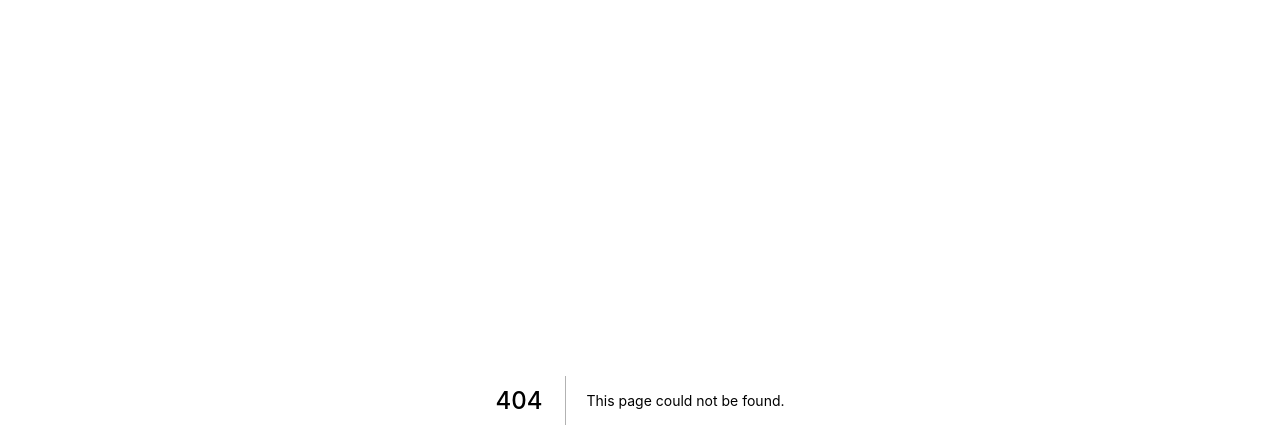
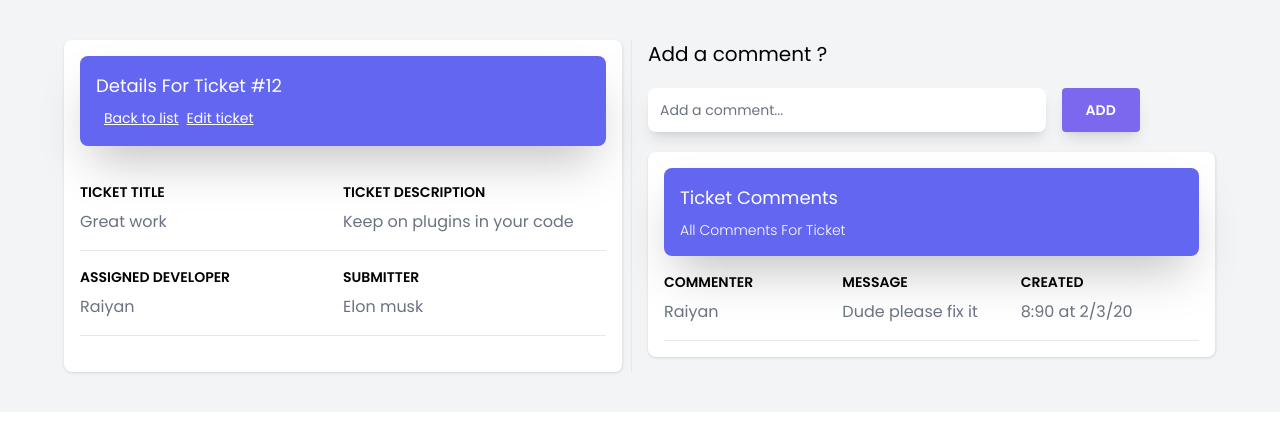
Before and after one commit to blooming-volcanoes/grab-bug-client, a Next.js app: page /dashboard/ticketDetails in a window 1280 px wide. Before the commit this address had no page. Shown: the top 448 px of the page. Built offline with nearby package versions, Linux system fonts and the light colour scheme.

Commit message:
[EDITED]-ticketDetails half done

```diff
--- /dev/null
+++ b/src/components/Dashboard/TicketComments.tsx
@@ -0,0 +1,46 @@
+import React from "react";
+
+function TicketComments() {
+    return (
+        <div>
+            <h1 className="text-xl">Add a comment ?</h1>
+
+            {/* input for comment */}
+            <div className="my-5 flex space-x-4">
+                <input className="comment-input" placeholder="Add a comment..." type="text" />
+                <button className="primary-btn" type="button">
+                    ADD
+                </button>
+            </div>
+
+            {/* ticket comments */}
+            <div className="rounded-lg  border-r bg-white p-4 shadow">
+                <div className="space-y-2  rounded-lg bg-indigo-500 p-4 capitalize text-white shadow-2xl">
+                    {/* ticket header */}
+                    <h1 className="text-lg">Ticket comments</h1>
+                    <p className="text-sm font-light">All comments for ticket</p>
+                </div>
+
+                {/* commenter details */}
+                <ul>
+                    <li className="flex justify-between border-b py-4">
+                        <p className="flex w-2/4 flex-col space-y-2 ">
+                            <span className="text-sm font-semibold uppercase">commenter</span>
+                            <span className="text-gray-500">Raiyan</span>
+                        </p>
+                        <p className="flex w-2/4 flex-col space-y-2">
+                            <span className="text-sm font-semibold uppercase">message</span>
+                            <span className="text-gray-500">Dude please fix it</span>
+                        </p>
+                        <p className="flex w-2/4 flex-col space-y-2">
+                            <span className="text-sm font-semibold uppercase">Created</span>
+                            <span className="text-gray-500">8:90 at 2/3/20</span>
+                        </p>
+                    </li>
+                </ul>
+            </div>
+        </div>
+    );
+}
+
+export default TicketComments;
--- /dev/null
+++ b/src/components/Dashboard/TicketSingleDetails.tsx
@@ -0,0 +1,50 @@
+import React from "react";
+
+function TicketSingleDetails() {
+    return (
+        <div className="rounded-lg  border-r bg-white p-4 shadow">
+            <div className="space-y-2 space-x-2 rounded-lg bg-indigo-500 p-4 capitalize text-white shadow-2xl">
+                {/* ticket details header */}
+                <h4 className="text-lg">Details for ticket #12</h4>
+                <button className="text-sm underline" type="button">
+                    Back to list
+                </button>
+                <button className="text-sm underline" type="button">
+                    Edit ticket
+                </button>
+            </div>
+
+            {/* ticket more details */}
+            <div className="py-5">
+                <ul>
+                    <li className="flex justify-between border-b py-4">
+                        <p className="flex w-2/4 flex-col justify-items-start space-y-2">
+                            <span className="text-sm font-semibold uppercase">Ticket title</span>
+                            <span className="text-gray-500">Great work</span>
+                        </p>
+                        <p className="flex w-2/4 flex-col space-y-2">
+                            <span className="text-sm font-semibold uppercase">
+                                Ticket Description
+                            </span>
+                            <span className="text-gray-500">Keep on plugins in your code</span>
+                        </p>
+                    </li>
+                    <li className="flex justify-between border-b py-4">
+                        <p className="flex w-2/4 flex-col space-y-2 ">
+                            <span className="text-sm font-semibold uppercase">
+                                Assigned Developer
+                            </span>
+                            <span className="text-gray-500">Raiyan</span>
+                        </p>
+                        <p className="flex w-2/4 flex-col space-y-2">
+                            <span className="text-sm font-semibold uppercase">Submitter</span>
+                            <span className="text-gray-500">Elon musk</span>
+                        </p>
+                    </li>
+                </ul>
+            </div>
+        </div>
+    );
+}
+
+export default TicketSingleDetails;
--- a/src/pages/dashboard/taskDetails.tsx
+++ /dev/null
@@ -1,58 +0,0 @@
-import React from "react";
-
-function TaskDetails() {
-    return (
-        <section className="bg-gray-100">
-            <div className="gird-cols-1 mx-4 grid gap-y-4 gap-x-4 py-10 md:mx-auto md:max-w-3xl lg:mx-auto lg:max-w-6xl lg:grid-cols-12">
-                {/* details side */}
-                <div className=" lg:col-span-6">
-                    <div className="rounded-lg bg-white p-4 shadow">
-                        <div>
-                            {/* ticket details header */}
-                            <h4>Details for ticket #12</h4>
-                            <button type="button">Back to list</button>
-                            <button type="button">Edit</button>
-                        </div>
-
-                        {/* ticket more details */}
-                        <div>
-                            <ul>
-                                <li>
-                                    <p>
-                                        <span>Ticket title</span>
-                                        <span>Great work</span>
-                                    </p>
-                                    <p>
-                                        <span>Ticket Description</span>
-                                        <span>Keep on plugins in your code</span>
-                                    </p>
-                                </li>
-                            </ul>
-                        </div>
-                    </div>
-                </div>
-
-                {/* comment side */}
-                <div className="lg:col-span-6">
-                    <div>
-                        <h1>Add a comment ?</h1>
-
-                        {/* input for comment */}
-                        <div>
-                            <input type="text" />
-                            <button type="button">Add</button>
-                        </div>
-
-                        {/* ticket comments */}
-                        <div>
-                            {/* ticket header */}
-                            <h1>Ticket comments</h1>
-                        </div>
-                    </div>
-                </div>
-            </div>
-        </section>
-    );
-}
-
-export default TaskDetails;
--- /dev/null
+++ b/src/pages/dashboard/ticketDetails.tsx
@@ -0,0 +1,23 @@
+import TicketComments from "components/Dashboard/TicketComments";
+import TicketSingleDetails from "components/Dashboard/TicketSingleDetails";
+import React from "react";
+
+function TaskDetails() {
+    return (
+        <section className="bg-gray-100">
+            <div className="gird-cols-1 mx-4 grid gap-y-4 gap-x-4 py-10 md:mx-auto md:max-w-3xl lg:mx-auto lg:max-w-6xl lg:grid-cols-12">
+                {/* details side */}
+                <div className="border-r pr-2 lg:col-span-6">
+                    <TicketSingleDetails />
+                </div>
+
+                {/* comment side */}
+                <div className=" lg:col-span-6">
+                    <TicketComments />
+                </div>
+            </div>
+        </section>
+    );
+}
+
+export default TaskDetails;
--- a/src/styles/globals.css
+++ b/src/styles/globals.css
@@ -11,6 +11,9 @@
     .btn-white {
         @apply rounded bg-gray-100 py-2 px-6 text-sm font-semibold text-gray-400 shadow-lg transition-all hover:text-gray-500;
     }
+    .comment-input {
+        @apply w-[70%] rounded-lg border-none py-3 px-3 text-sm shadow-lg focus:ring-2;
+    }
 }
 
 body {
```
